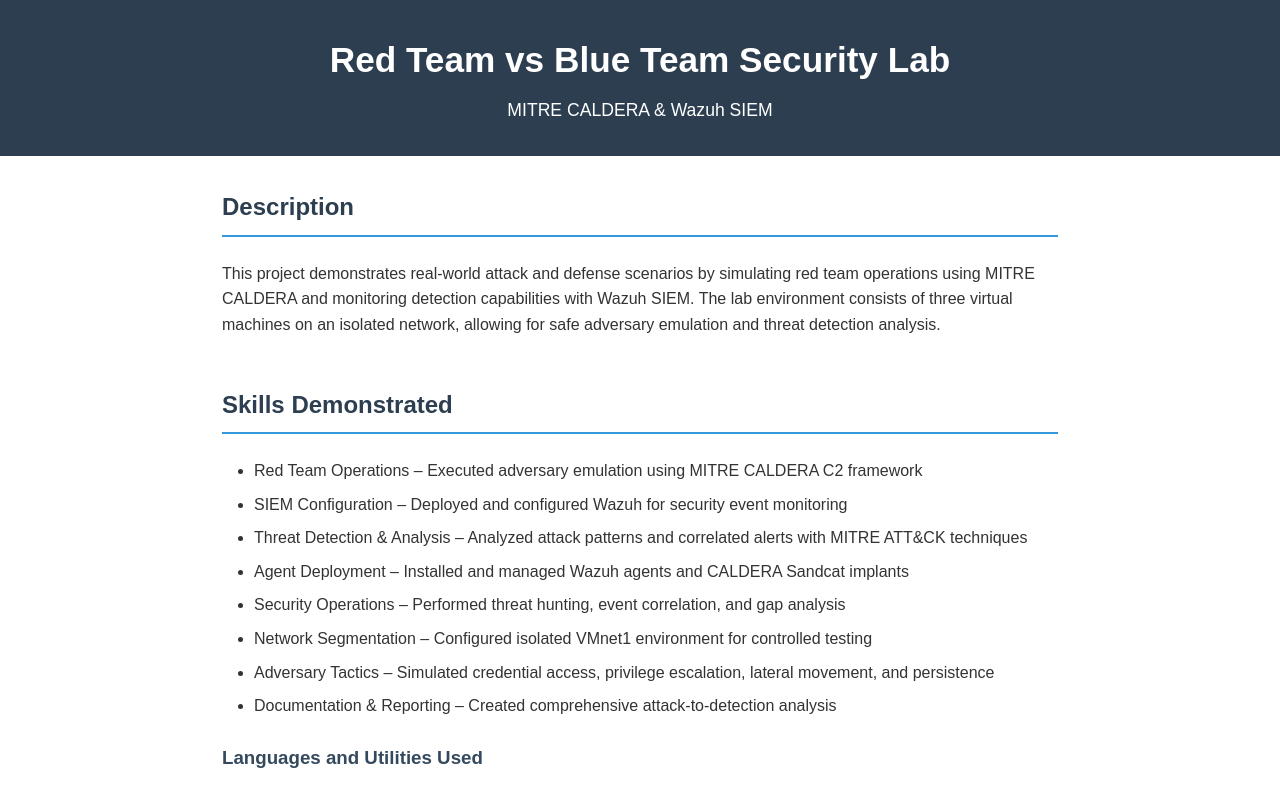
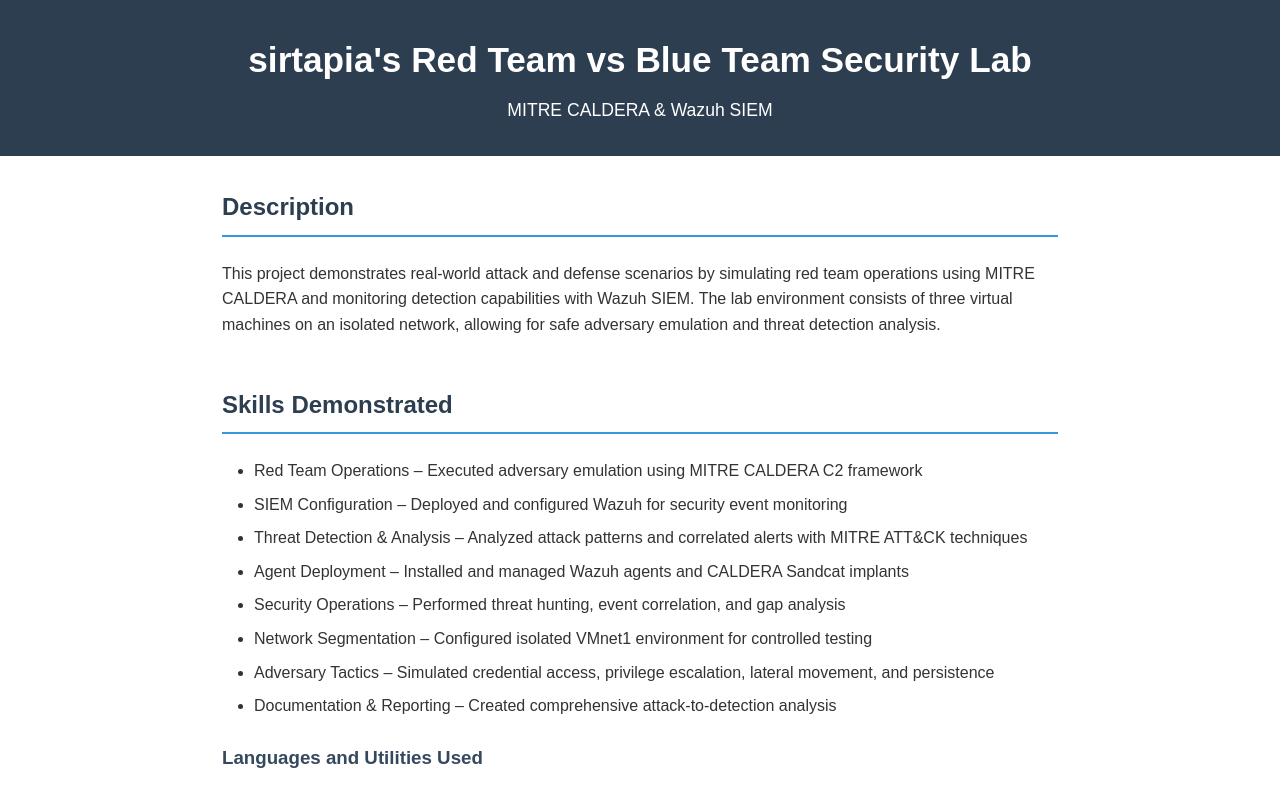
Before and after one commit to sirtapia/adversary-emulation-lab, a plain HTML site: page index.html in a window 1280 px wide. Shown: the top 786 px of the page. Drawn offline with Linux system fonts and the light colour scheme.

Commit message:
Update index.html

```diff
--- a/index.html
+++ b/index.html
@@ -125,7 +125,7 @@
 </head>
 <body>
     <header>
-        <h1>Red Team vs Blue Team Security Lab</h1>
+        <h1>sirtapia's Red Team vs Blue Team Security Lab</h1>
         <p>MITRE CALDERA & Wazuh SIEM</p>
     </header>
 
```
